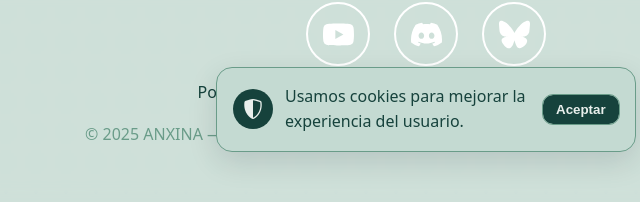
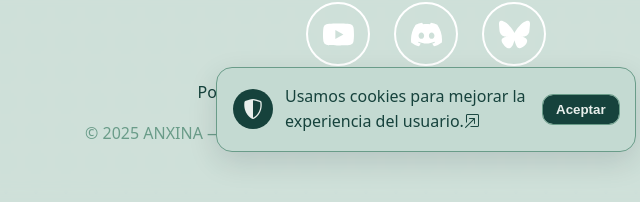
Before and after one commit to tepokato/Anxina, a plain HTML site: page index.html in a window 1280 px wide. Shown: the part 628-830 px from the top of the page, 214-854 px from the left. Drawn offline with nearby package versions, Linux system fonts and the light colour scheme; no server answers.

Commit message:
Update index.html

```diff
--- a/index.html
+++ b/index.html
@@ -155,7 +155,7 @@
 
   <div id="cookie-banner" class="cookie-banner" role="dialog" aria-modal="true" tabindex="0" aria-label="Aviso de cookies">
     <i class="bi bi-shield-shaded cookie-icon" aria-hidden="true"></i>
-    <p>Usamos cookies para mejorar la experiencia del usuario.</p>
+    <p>Usamos cookies para mejorar la experiencia del usuario.<i class="bi bi-box-arrow-in-up-right"></i></p>
     <button id="cookie-accept" class="cookie-btn">Aceptar</button>
   </div>
   <button id="backToTop" class="back-to-top" aria-label="Volver arriba">
```
